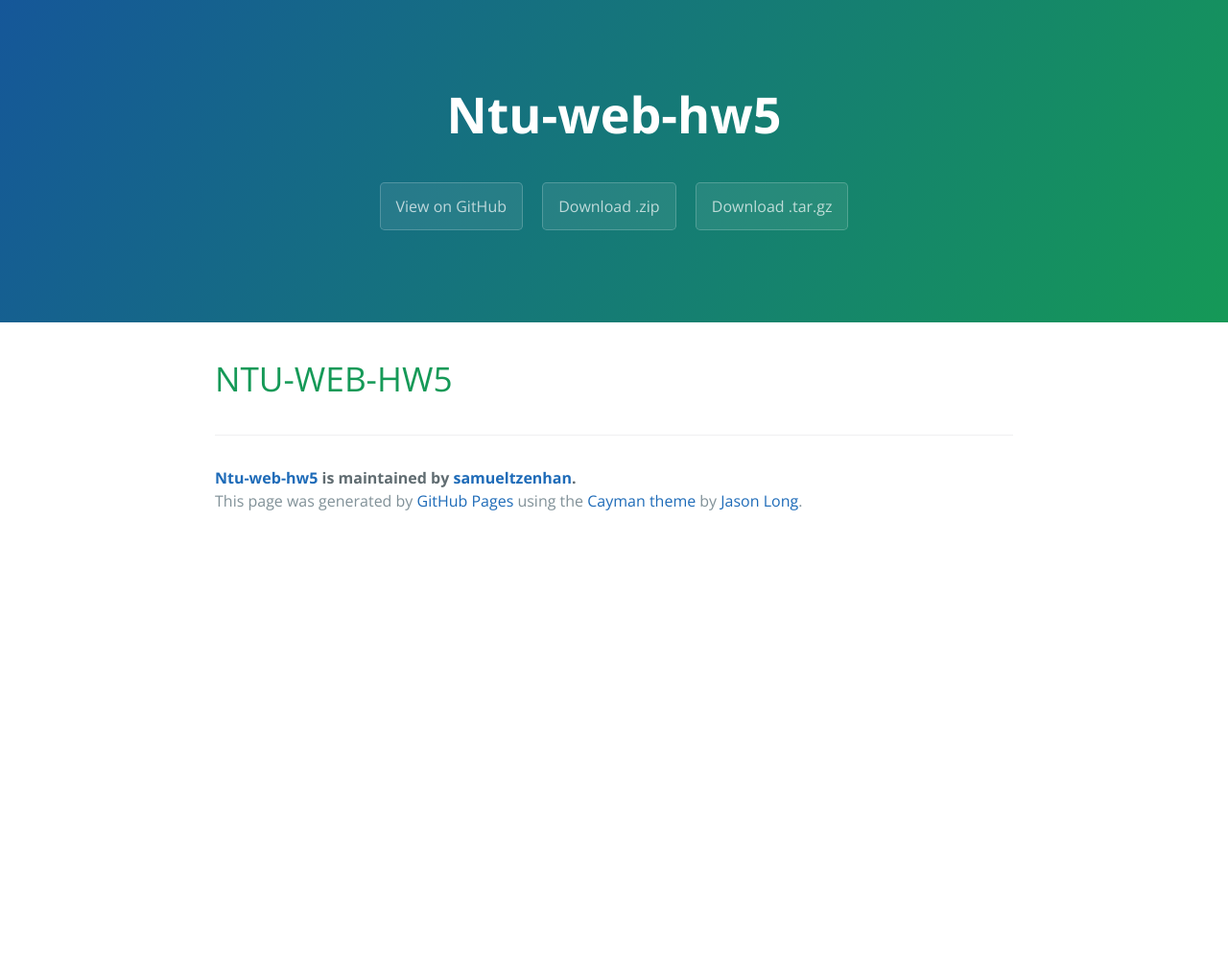
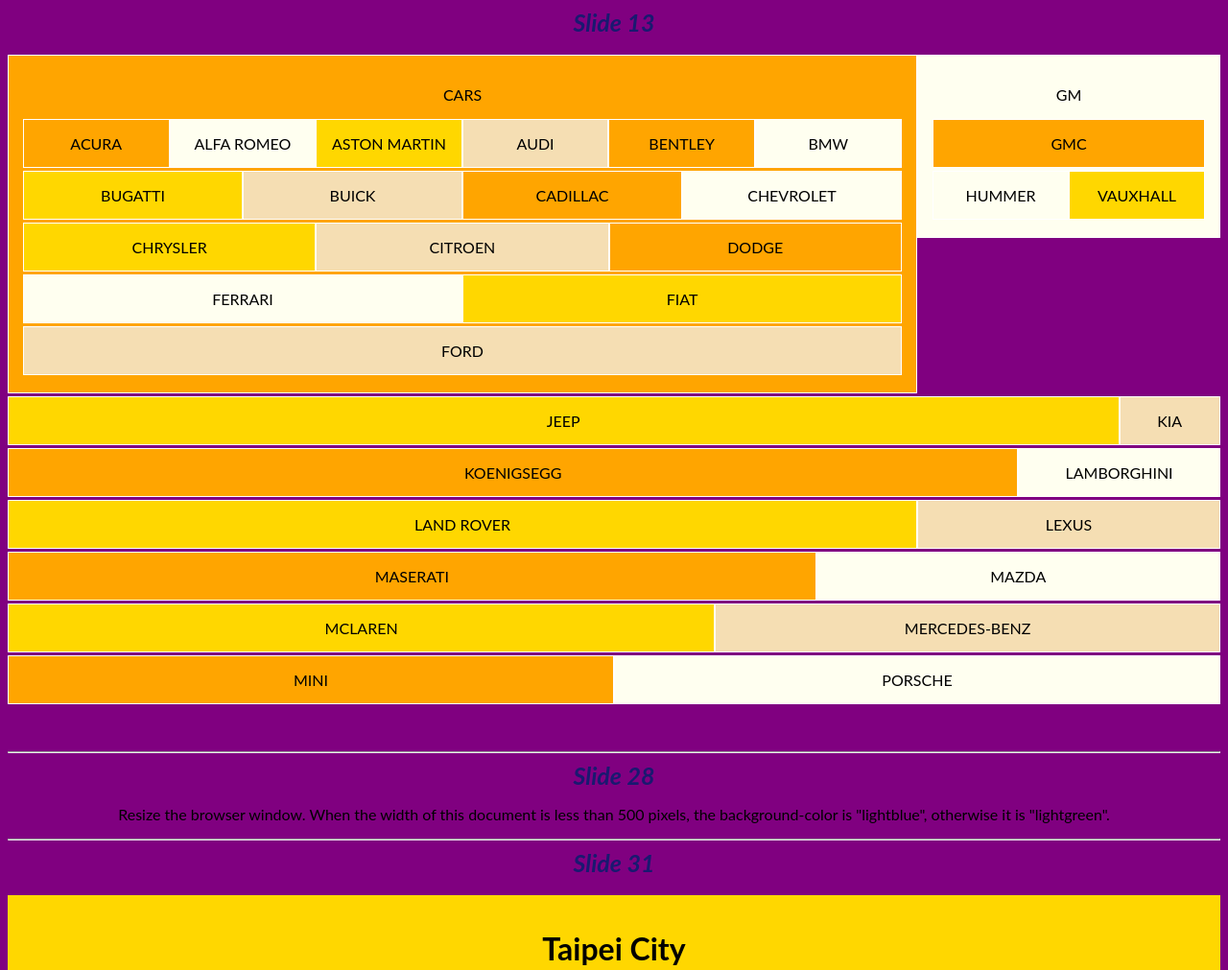
Before and after one commit to samueltzenhan/NTU-WEB-HW5, a plain HTML site: page index.html in a window 1280 px wide. Shown: the top 1011 px of the page at 96% size. Before the commit the page ends 800 px from the top, so only its background shows below. Drawn offline with nearby package versions, Linux system fonts and the light colour scheme.

Commit message:
Add files via upload

```diff
--- a/index.html
+++ b/index.html
@@ -1,35 +1,166 @@
 <!DOCTYPE html>
-<html lang="en-us">
-  <head>
+<html>
+
+<head>
+    <link rel="stylesheet" type="text/css" href="main.css">
     <meta charset="UTF-8">
-    <title>Ntu-web-hw5 by samueltzenhan</title>
-    <meta name="viewport" content="width=device-width, initial-scale=1">
-    <link rel="stylesheet" type="text/css" href="stylesheets/normalize.css" media="screen">
-    <link href='https://fonts.googleapis.com/css?family=Open+Sans:400,700' rel='stylesheet' type='text/css'>
-    <link rel="stylesheet" type="text/css" href="stylesheets/stylesheet.css" media="screen">
-    <link rel="stylesheet" type="text/css" href="stylesheets/github-light.css" media="screen">
-  </head>
-  <body>
-    <section class="page-header">
-      <h1 class="project-name">Ntu-web-hw5</h1>
-      <h2 class="project-tagline"></h2>
-      <a href="https://github.com/samueltzenhan/NTU-WEB-HW5" class="btn">View on GitHub</a>
-      <a href="https://github.com/samueltzenhan/NTU-WEB-HW5/zipball/master" class="btn">Download .zip</a>
-      <a href="https://github.com/samueltzenhan/NTU-WEB-HW5/tarball/master" class="btn">Download .tar.gz</a>
-    </section>
+    <title>Homework 5 </title>
+    <!--<link rel=stylesheet type="text/css" href="CSS/font-awesome.min.css">-->
+</head>
+<body align="center">
+    <strong align="center">Slide 13</strong><br></br>
+      <div class="row">
+    <div class="col-9 bgTest">
+      <p>CARS</p>
+      <div class="col-2 bgTest">
+        ACURA
+      </div>
+      <div class="col-2 bgTest">
+        ALFA ROMEO
+      </div>
+      <div class="col-2 bgTest">
+        ASTON MARTIN
+      </div>
+      <div class="col-2 bgTest">
+        AUDI
+      </div>
+      <div class="col-2 bgTest">
+        BENTLEY
+      </div>
+      <div class="col-2 bgTest">
+        BMW
+      </div>
+      <div class="col-3 bgTest">
+        BUGATTI
+      </div>
+      <div class="col-3 bgTest">
+        BUICK
+      </div>
+      <div class="col-3 bgTest">
+        CADILLAC
+      </div>
+      <div class="col-3 bgTest">
+        CHEVROLET
+      </div>
+      <div class="col-4 bgTest">
+        CHRYSLER
+      </div>
+      <div class="col-4 bgTest">
+        CITROEN
+      </div>
+      <div class="col-4 bgTest">
+        DODGE
+      </div>
+      <div class="col-6 bgTest">
+        FERRARI
+      </div>
+      <div class="col-6 bgTest">
+        FIAT
+      </div>
+      <div class="col-12 bgTest">
+        FORD
+      </div>
+    </div>
+    <div class="col-3 bgTest">
+      <p>GM</p>
+      <div class="col-12 bgTest">
+        GMC
+      </div>
+      <div class="col-6 bgTest">
+        HUMMER
+      </div>
+      <div class="col-6 bgTest">
+        VAUXHALL
+      </div>
 
-    <section class="main-content">
-      <h1>
-<a id="ntu-web-hw5" class="anchor" href="#ntu-web-hw5" aria-hidden="true"><span aria-hidden="true" class="octicon octicon-link"></span></a>NTU-WEB-HW5</h1>
+    </div>
+    <div class="col-11 bgTest">
+      JEEP
+    </div>
+    <div class="col-1 bgTest">
+      KIA
+    </div>
+    <div class="col-10 bgTest">
+      KOENIGSEGG
+    </div>
+    <div class="col-2 bgTest">
+      LAMBORGHINI
+    </div>
+    <div class="col-9 bgTest">
+      LAND ROVER
+    </div>
+    <div class="col-3 bgTest">
+      LEXUS
+    </div>
+    <div class="col-8 bgTest">
+      MASERATI
+    </div>
+    <div class="col-4 bgTest">
+      MAZDA
+    </div>
+    <div class="col-7 bgTest">
+      MCLAREN
+    </div>
+    <div class="col-5 bgTest">
+      MERCEDES-BENZ
+    </div>
+    <div class="col-6 bgTest">
+      MINI
+    </div>
+    <div class="col-6 bgTest">
+      PORSCHE
+    </div>
+  </div>
+<br></br>
+    <hr>
+    <strong align="center">Slide 28</strong>
+    <p align="center">
+       Resize the browser window. When the width of this document is less than 500 pixels, the background-color is "lightblue", otherwise it is "lightgreen".</p><hr>
+<strong align="center">Slide 31</strong><br></br>
+    <div class="header">
+        <h1>Taipei City</h1>
+    </div>
 
-      <footer class="site-footer">
-        <span class="site-footer-owner"><a href="https://github.com/samueltzenhan/NTU-WEB-HW5">Ntu-web-hw5</a> is maintained by <a href="https://github.com/samueltzenhan">samueltzenhan</a>.</span>
+    <div class="row">
+        <div class="col-3 menu">
+            menu
+            <ul>
+                <li>The Flight</li>
+                <li>The City</li>
+                <li>The Island</li>
+                <li>The Food</li>
+            </ul>
+        </div>
 
-        <span class="site-footer-credits">This page was generated by <a href="https://pages.github.com">GitHub Pages</a> using the <a href="https://github.com/jasonlong/cayman-theme">Cayman theme</a> by <a href="https://twitter.com/jasonlong">Jason Long</a>.</span>
-      </footer>
+        <div class="col-6">
+            <h1>The City</h1>
+            <p>Taipei is the political, economic, educational, and cultural center of Taiwan, and one of the major hubs of the Chinese-speaking world. Considered to be a global city, Taipei is part of a major high-tech industrial area.Railways, high-speed rail, highways, airports, and bus lines connect Taipei with all parts of the island.</p>
+        </div>
 
-    </section>
+        <div class="col-3 right">
+            <div class="aside">
+                <h2>What?</h2>
+                <p>Taipei, officially known as Taipei City, is the capital city and a special municipality of the Republic of China, commonly known as Taiwan. </p>
+                <hr>
+                <h2>Where?</h2>
+                <p>Sitting at the northern tip of Taiwan, Taipei City is an enclave of the municipality of New Taipei City.</p>
+                <hr>
+                <h2>How?</h2>
+                <p>The city is served by two airports – Taipei Songshan and Taiwan Taoyuan.</p>
+            </div>
+        </div>
 
+    </div>
 
-  </body>
+    <div class="footer">
+        <p>Resize the browser window to see how the content respond to the resizing.</p>
+    </div>
+    <!--<r class="floor3">3f</r>
+<r class="floor2">2f
+  <r class="floorb1">2f-b1</r>
+  <r class="floor5">2f-5f</r>
+</r>
+
+<r class="floor1">1f</r>-->
+</body>
 </html>
--- /dev/null
+++ b/main.css
@@ -0,0 +1,266 @@
+strong{font-style: oblique; font-size: 25px; color:midnightblue;}
+
+/* For desktop: */
+.col-1 {width: 8.33%;}
+.col-2 {width: 16.66%;}
+.col-3 {width: 25%;}
+.col-4 {width: 33.33%;}
+.col-5 {width: 41.66%;}
+.col-6 {width: 50%;}
+.col-7 {width: 58.33%;}
+.col-8 {width: 66.66%;}
+.col-9 {width: 75%;}
+.col-10 {width: 83.33%;}
+.col-11 {width: 91.66%;}
+.col-12 {width: 100%;}
+
+* {
+  box-sizing: border-box;
+  font-family: lato;
+}
+.row::after {
+    content: "";
+    clear: both;   /*clear float: left & right*/
+    display: block;
+}
+[class^="col-"] {
+    float: left;
+    padding: 15px;
+}
+.bgTest{
+  background: wheat;
+  border:1px solid white;
+  margin-bottom:3px;
+}
+.bgTest:nth-of-type(4n+1){
+  background: orange;
+
+}
+.bgTest:nth-of-type(4n+2){
+  background: Ivory ;
+
+}
+.bgTest:nth-of-type(4n+3){
+  background: Gold ;
+
+}
+.row p{
+  text-align:center;
+}
+
+body {
+    background-color:lightgreen;
+}
+@media (max-width: 767px) {
+    body {
+        background-color:red;
+    }
+}
+@media (max-width: 480px) {
+    body {
+        background-color:lightblue;
+    }
+}
+@media (min-width: 768px) and (max-width: 979px) {
+    body {
+        background-color:lightgreen;
+    }
+}
+@media (min-width: 980px) {
+   body {
+        background-color:orange;
+    }
+}
+@media (min-width: 1200px) {
+
+    body {
+        background-color:purple;
+    }
+}
+
+* {
+  box-sizing: border-box;
+  font-family: lato;
+}
+.row::after {
+    content: "";
+    clear: both;
+    display: block;
+}
+[class^="col-"] {
+    float: left;
+    padding: 15px;
+}
+.header{
+    background-color: Gold ;
+    color: #000;
+    padding: 15px;
+
+}
+.menu{
+   background-color: #eee ;
+}
+
+
+.menu ul {
+    list-style-type: none;
+    margin: 0;
+    padding: 0;
+}
+.menu li {
+    padding: 8px;
+    margin-bottom: 7px;
+    background-color :Orange ;
+    color: #ffffff;
+}
+.menu li:hover {
+    background-color: #0099cc;
+}
+.aside {
+    background-color: Tan ;
+    padding: 15px;
+    color: #ffffff;
+    text-align: center;
+    font-size: 14px;
+
+}
+.footer {
+    background-color: Gold ;
+    color: MidnightBlue ;
+    text-align: center;
+    font-size: 12px;
+    padding: 15px;
+}
+
+/* For desktop: */
+
+.col-1 {width: 8.33%;}
+.col-2 {width: 16.66%;}
+.col-3 {width: 25%;}
+.col-4 {width: 33.33%;}
+.col-5 {width: 41.66%;}
+.col-6 {width: 50%;}
+.col-7 {width: 58.33%;}
+.col-8 {width: 66.66%;}
+.col-9 {width: 75%;}
+.col-10 {width: 83.33%;}
+.col-11 {width: 91.66%;}
+.col-12 {width: 100%;}
+
+@media only screen and (max-width: 768px) {
+    /* For mobile phones:*/
+    [class^="col-"] {
+        width: 100%;
+    }
+}
+
+/*change these colors, THESE ARE OLD CODES
+.header{height:100px;font-size: 20px; color:white;background: lightblue;text-align:center;line-height: 100px;}
+.Nav{height:50px;font-size: 20px; color:white;background: yellow;text-align:center;line-height: 50px;}
+.sidebar{width:25%;height:300px;font-size: 20px; color:white;background: darkblue;line-height: 300px;text-align:center;float:left;}
+.main{width:75%;height:300px;font-size: 20px; color:white;background: green;line-height: 300px;text-align:center;float:right;}
+.footer{height: 315px;font-size: 20px; color:white;background: orange;line-height: 50px;text-align: center;}
+
+.nav>li{
+display: inline-block;
+position: relative;
+}
+.submenu{
+width: 200px;
+padding: 0px;
+  position: absolute;
+  left: -1px;
+  top: 100%;
+  display: none;
+}
+.nav>li:hover .submenu{
+  display: block;
+}
+.nav>li{
+  border: 1px solid #ddd;
+  border-right: 0;
+  padding: .5em 1em;
+  margin-left: -5px;
+  box-sizing: border-box;
+  width: 25%;
+}
+.nav>li:last-child{
+  border-right: 1px solid #ddd;
+}
+.submenu{
+  background: #eee;
+  padding: 0px;
+  border: 1px solid #ddd;
+  border-radius: 5px;
+}
+.submenu li{
+  padding: .5em 15px;
+  color: black;
+  cursor: pointer;
+  list-style-type:none;
+}
+.submenu li:hover{
+  color: gray;
+  background: white;
+}
+
+
+
+/*r {
+  position: relative;
+  width: 6em;
+  height: 6em;
+  left: 1em;
+  top: 1em;
+  background: rgba(255,255,255,.95);
+  border: 1px solid #000;
+}
+r r{
+  width: 3em;
+  height: 3em;
+  background: rgba(255,0,0, 0.6);
+  border: 1px solid red;
+}
+.floor1{
+  z-index: 1;
+}
+.floor2{
+  z-index: 2;
+}
+.floor3{
+  z-index: 3;
+}
+.floor4{
+  z-index: 4;
+}
+.floor5{
+  z-index: 5;
+}
+.floorb1{
+  z-index: -1;
+}
+
+r:nth-child(1){
+  top: 0.5em; left: 0.5em;
+}
+r:nth-child(2){
+  top: 2em; left: 1em;
+}
+r:nth-child(3){
+  top: 3.5em; left: 2em;
+}
+r:nth-child(4){
+  top: 5em; left: 3em;
+}
+.circle{float:right; position: relative;
+    width:100px;
+    height:100px;
+    border-radius: 100%;
+    font-size:23px;
+    font-family: Arial;
+    font-weight: 100;
+    color:#ffffff;
+    line-height:55px;
+    text-align:center;
+    background:#ff0000;
+}*/
```
